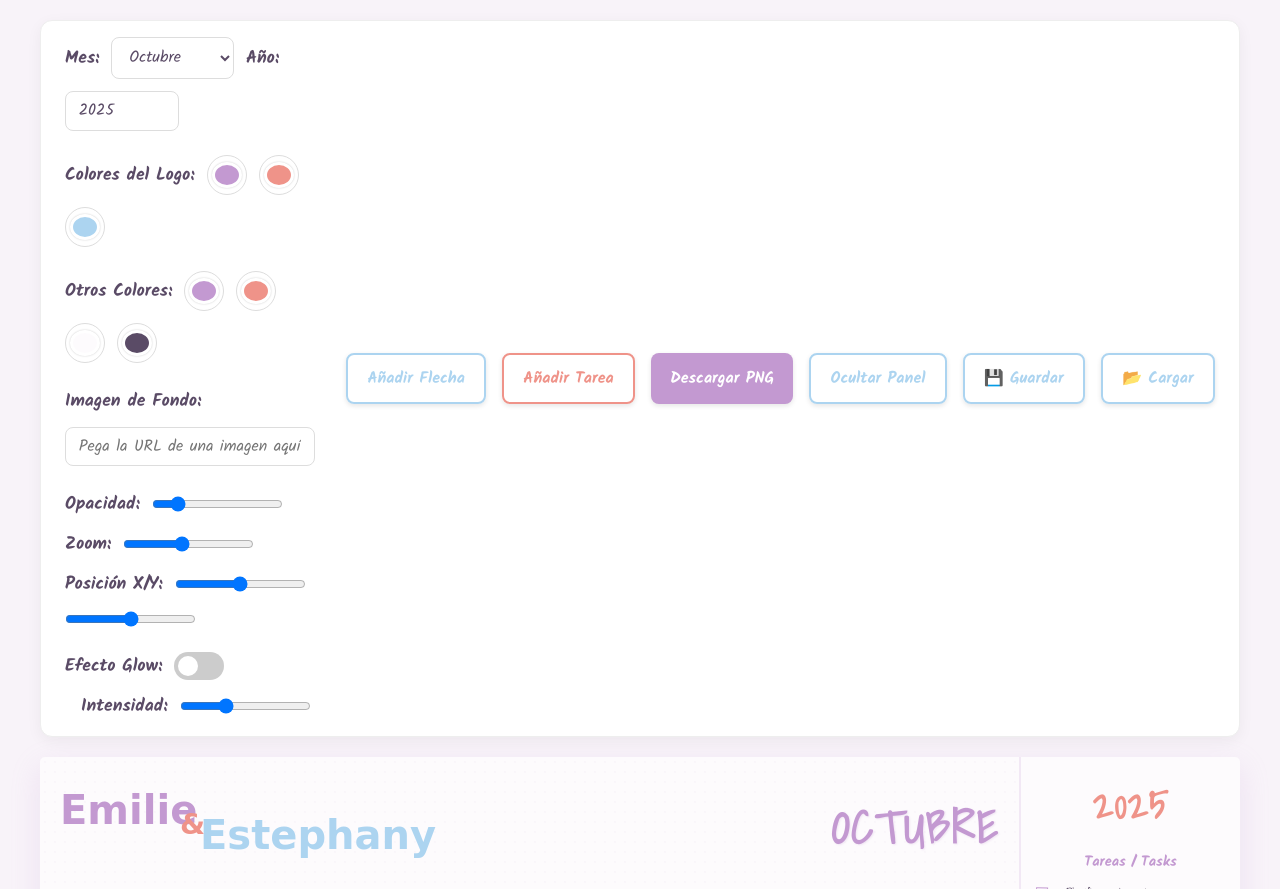
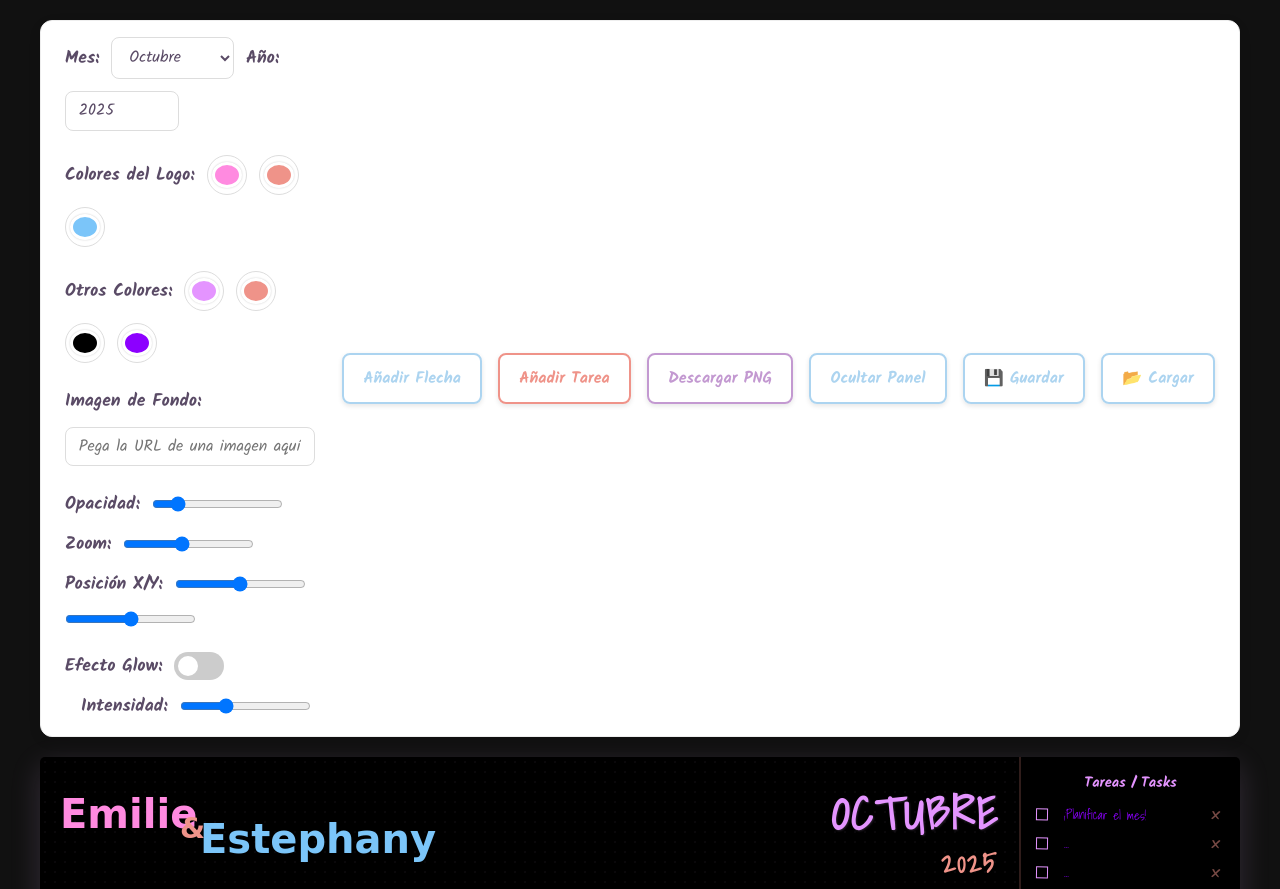
Before and after one commit to JoarviKirby/kjh87sdfg-assets, a plain HTML site: page index.html in a window 1280 px wide. Shown: the top 889 px of the page. Drawn offline with nearby package versions, Linux system fonts and the light colour scheme; a web font is replaced by a local one.

Commit message:
Update index.html

```diff
--- a/index.html
+++ b/index.html
@@ -11,17 +11,17 @@
         @import url('https://fonts.googleapis.com/css2?family=Caveat:wght@400;600&family=Homemade+Apple&family=Indie+Flower&family=Kalam:wght@300;400;700&family=Shadows+Into+Light&family=DynaPuff:wght@400;700&display=swap');
 
         :root {
-            --paper: #fdfbfd;
-            --background: #f8f3f9;
-            --ink: #5a4b66;
-            --ink-editable: #5a4b66;
-            --accent-1: #c399d1;
+            --paper: #000000;
+            --background: #111111;
+            --ink: #8c00ff;
+            --ink-editable: #8c00ff;
+            --accent-1: #e494ff;
             --accent-2: #ef9389;
-            --accent-3: #acd4f0;
-            --grid-line: rgba(195, 153, 209, 0.2);
-            --logo-color-1: #c399d1;
+            --accent-3: #7bc5f9;
+            --grid-line: rgba(239, 147, 137, 0.2);
+            --logo-color-1: #ff8ae0;
             --logo-color-2: #ef9389;
-            --logo-color-3: #acd4f0;
+            --logo-color-3: #7bc5f9;
             --bg-opacity: 0.15;
             --bg-size: contain;
             --bg-pos-x: 50%;
@@ -63,6 +63,10 @@
             gap: 1.5rem;
             border: 1px solid #eee;
             font-family: 'Kalam', cursive;
+            --ink: #5a4b66;
+            --accent-1: #c399d1;
+            --accent-2: #ef9389;
+            --accent-3: #acd4f0;
         }
 
         .settings-controls-wrapper {
@@ -83,8 +87,10 @@
         .control-group input[type="color"]::-moz-color-swatch { border-radius: 50%; border: 3px solid #fff; box-shadow: 0 0 2px rgba(0,0,0,0.2); }
 
         .action-buttons { display: flex; gap: 1rem; flex-wrap: wrap; flex-shrink: 0; }
-        .action-btn { background-color: var(--accent-1); color: #fff; font-weight: 700; font-family: 'Kalam', cursive; font-size: 1rem; border: none; padding: 0.7rem 1.2rem; border-radius: 8px; cursor: pointer; transition: background-color 0.3s, opacity 0.3s, transform 0.2s; box-shadow: 0 2px 5px rgba(0,0,0,0.1); }
+        .action-btn { background-color: var(--accent-1); color: #fff; font-weight: 700; font-family: 'Kalam', cursive; font-size: 1rem; border: none; padding: 0.7rem 1.2rem; border-radius: 8px; cursor: pointer; transition: background-color 0.3s, color 0.3s, opacity 0.3s, transform 0.2s; box-shadow: 0 2px 5px rgba(0,0,0,0.1); }
         .action-btn:hover:not(:disabled) { transform: translateY(-2px); }
+        #downloadBtn { background-color: transparent; border: 2px solid var(--accent-1); color: var(--accent-1); }
+        #downloadBtn:hover:not(:disabled) { background-color: var(--accent-1); color: #fff; }
         #addTaskBtn { background-color: transparent; border: 2px solid var(--accent-2); color: var(--accent-2); }
         #addTaskBtn:hover:not(:disabled) { background-color: var(--accent-2); color: #fff; }
         #toggleSidebarBtn, #saveJsonBtn, #loadJsonBtn, #addArrowBtn { background-color: transparent; border: 2px solid var(--accent-3); color: var(--accent-3); }
@@ -203,6 +209,13 @@
             left: 140px;
         }
 
+        .month-year-container {
+            display: flex;
+            flex-direction: column;
+            align-items: flex-end;
+            flex-grow: 1;
+        }
+
         .month-name {
             font-family: 'Shadows Into Light', cursive;
             font-size: 2.8rem;
@@ -211,7 +224,6 @@
             text-shadow: 1px 1px 2px rgba(195, 153, 209, 0.2);
             letter-spacing: 2px;
             text-align: right;
-            flex-grow: 1;
             transition: text-shadow 0.3s ease-in-out;
         }
 
@@ -317,14 +329,15 @@
         }
 
         .year {
-            text-align: center;
-            font-size: 2.5rem;
+            text-align: right;
+            font-size: 1.8rem;
             font-weight: 700;
-            margin-bottom: 15px;
+            margin: -10px 0 0 0;
             color: var(--accent-2);
             font-family: 'Shadows Into Light', cursive;
             letter-spacing: 1px;
             transition: text-shadow 0.3s ease-in-out;
+            padding-right: 2px;
         }
 
         .tasks-header {
@@ -648,7 +661,10 @@
                            <span id="logo-estephany" class="logo-part">Estephany</span>
                        </div>
                     </div>
-                    <div id="month-name" class="month-name" contenteditable="true"></div>
+                    <div class="month-year-container">
+                        <div id="month-name" class="month-name" contenteditable="true"></div>
+                        <div id="year-display" class="year" contenteditable="true"></div>
+                    </div>
                 </div>
                 <table class="calendar">
                     <thead><tr><th>L</th><th>M</th><th>X</th><th>J</th><th>V</th><th>S</th><th>D</th></tr></thead>
@@ -657,7 +673,6 @@
             </div>
         </div>
         <aside class="sidebar">
-            <div id="year-display" class="year" contenteditable="true"></div>
             <h3 class="tasks-header" contenteditable="true">Tareas / Tasks</h3>
             <ul class="task-list"></ul>
         </aside>
@@ -1318,7 +1333,7 @@
                 if (config.content && config.content.notes) {
                     Object.keys(config.content.notes).forEach(day => {
                         const cell = Array.from(document.querySelectorAll('.calendar td .day-number'))
-                                          .find(el => el.textContent === day)?.closest('td');
+                                         .find(el => el.textContent === day)?.closest('td');
                         if (cell) {
                             const noteEl = cell.querySelector('.note');
                             if(noteEl) {
```
